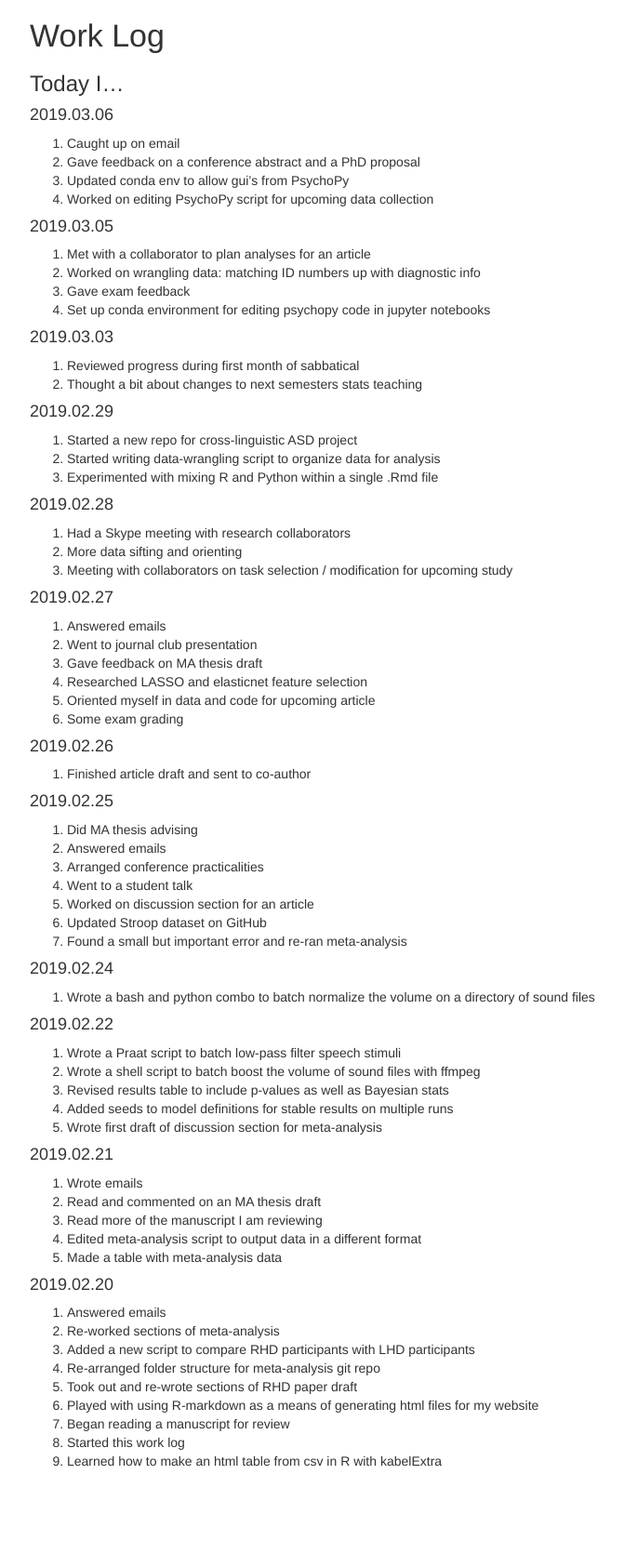
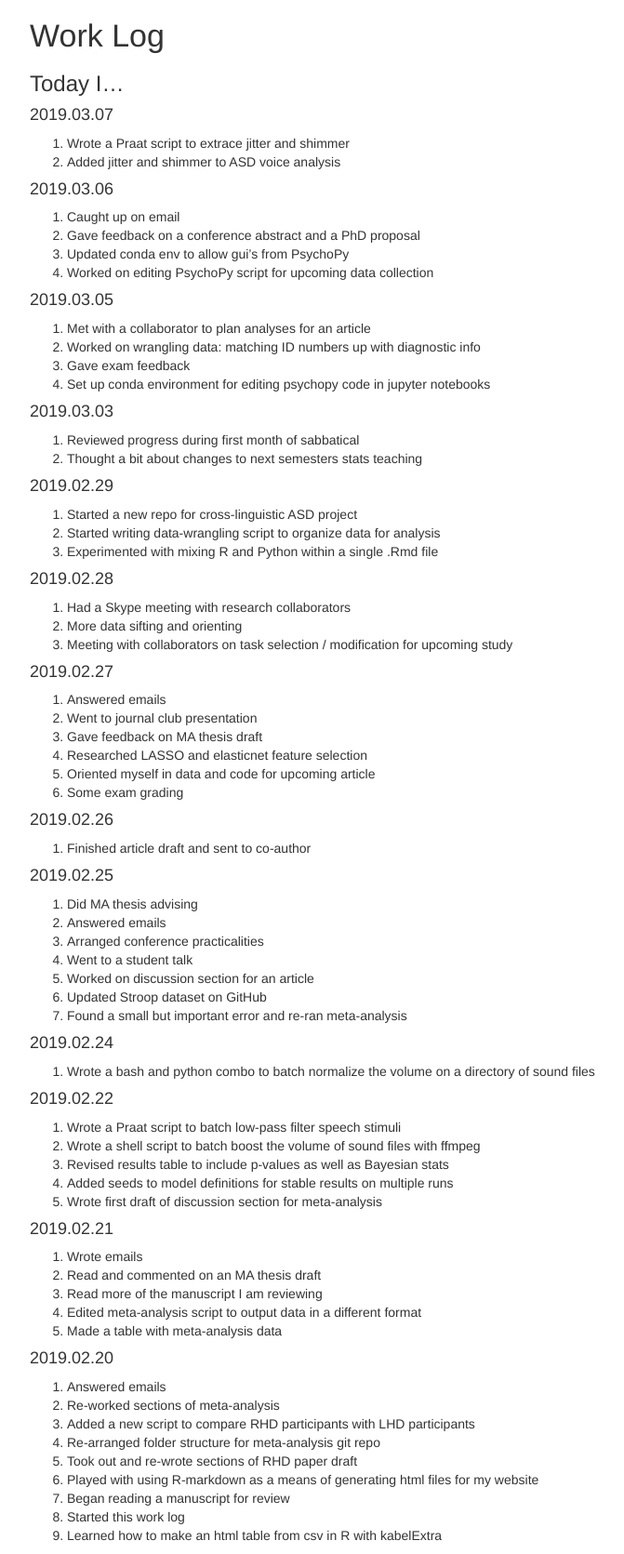
Before and after one commit to ethanweed/ethanweed.github.io, a Jekyll site: the page worklog/WorkLog.html, which Jekyll copies as it is, in a window 1280 px wide. Shown: the whole page at 93% size, without its empty margins (153-824 px from the left). Built offline with Jekyll 4.4.1, drawn with Linux system fonts in a browser that asks for light colours; before the commit the page ends 1591 px from its top, so only the background shows below that.

Commit message:
updated worklog

```diff
--- a/worklog/WorkLog.Rmd
+++ b/worklog/WorkLog.Rmd
@@ -5,6 +5,11 @@ output: html_document
 # Work Log
 
 ### Today I...
+
+#### 2019.03.07
+1. Wrote a Praat script to extrace jitter and shimmer
+1. Added jitter and shimmer to ASD voice analysis
+
 
 #### 2019.03.06
 1. Caught up on email
--- a/worklog/WorkLog.html
+++ b/worklog/WorkLog.html
@@ -126,6 +126,13 @@ $(document).ready(function () {
 <div id="today-i" class="section level3">
 <h3>Today I…</h3>
 <div id="section" class="section level4">
+<h4>2019.03.07</h4>
+<ol style="list-style-type: decimal">
+<li>Wrote a Praat script to extrace jitter and shimmer</li>
+<li>Added jitter and shimmer to ASD voice analysis</li>
+</ol>
+</div>
+<div id="section-1" class="section level4">
 <h4>2019.03.06</h4>
 <ol style="list-style-type: decimal">
 <li>Caught up on email</li>
@@ -134,7 +141,7 @@ $(document).ready(function () {
 <li>Worked on editing PsychoPy script for upcoming data collection</li>
 </ol>
 </div>
-<div id="section-1" class="section level4">
+<div id="section-2" class="section level4">
 <h4>2019.03.05</h4>
 <ol style="list-style-type: decimal">
 <li>Met with a collaborator to plan analyses for an article</li>
@@ -143,14 +150,14 @@ $(document).ready(function () {
 <li>Set up conda environment for editing psychopy code in jupyter notebooks</li>
 </ol>
 </div>
-<div id="section-2" class="section level4">
+<div id="section-3" class="section level4">
 <h4>2019.03.03</h4>
 <ol style="list-style-type: decimal">
 <li>Reviewed progress during first month of sabbatical</li>
 <li>Thought a bit about changes to next semesters stats teaching</li>
 </ol>
 </div>
-<div id="section-3" class="section level4">
+<div id="section-4" class="section level4">
 <h4>2019.02.29</h4>
 <ol style="list-style-type: decimal">
 <li>Started a new repo for cross-linguistic ASD project</li>
@@ -158,7 +165,7 @@ $(document).ready(function () {
 <li>Experimented with mixing R and Python within a single .Rmd file</li>
 </ol>
 </div>
-<div id="section-4" class="section level4">
+<div id="section-5" class="section level4">
 <h4>2019.02.28</h4>
 <ol style="list-style-type: decimal">
 <li>Had a Skype meeting with research collaborators</li>
@@ -166,7 +173,7 @@ $(document).ready(function () {
 <li>Meeting with collaborators on task selection / modification for upcoming study</li>
 </ol>
 </div>
-<div id="section-5" class="section level4">
+<div id="section-6" class="section level4">
 <h4>2019.02.27</h4>
 <ol style="list-style-type: decimal">
 <li>Answered emails</li>
@@ -177,13 +184,13 @@ $(document).ready(function () {
 <li>Some exam grading</li>
 </ol>
 </div>
-<div id="section-6" class="section level4">
+<div id="section-7" class="section level4">
 <h4>2019.02.26</h4>
 <ol style="list-style-type: decimal">
 <li>Finished article draft and sent to co-author</li>
 </ol>
 </div>
-<div id="section-7" class="section level4">
+<div id="section-8" class="section level4">
 <h4>2019.02.25</h4>
 <ol style="list-style-type: decimal">
 <li>Did MA thesis advising</li>
@@ -195,13 +202,13 @@ $(document).ready(function () {
 <li>Found a small but important error and re-ran meta-analysis</li>
 </ol>
 </div>
-<div id="section-8" class="section level4">
+<div id="section-9" class="section level4">
 <h4>2019.02.24</h4>
 <ol style="list-style-type: decimal">
 <li>Wrote a bash and python combo to batch normalize the volume on a directory of sound files</li>
 </ol>
 </div>
-<div id="section-9" class="section level4">
+<div id="section-10" class="section level4">
 <h4>2019.02.22</h4>
 <ol style="list-style-type: decimal">
 <li>Wrote a Praat script to batch low-pass filter speech stimuli</li>
@@ -211,7 +218,7 @@ $(document).ready(function () {
 <li>Wrote first draft of discussion section for meta-analysis</li>
 </ol>
 </div>
-<div id="section-10" class="section level4">
+<div id="section-11" class="section level4">
 <h4>2019.02.21</h4>
 <ol style="list-style-type: decimal">
 <li>Wrote emails</li>
@@ -221,7 +228,7 @@ $(document).ready(function () {
 <li>Made a table with meta-analysis data</li>
 </ol>
 </div>
-<div id="section-11" class="section level4">
+<div id="section-12" class="section level4">
 <h4>2019.02.20</h4>
 <ol style="list-style-type: decimal">
 <li>Answered emails</li>
```
